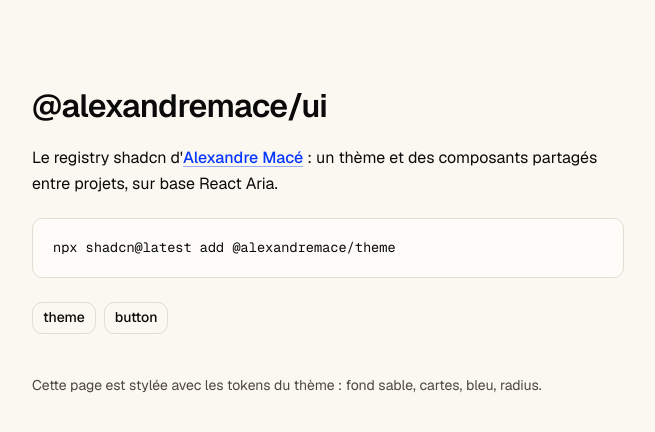
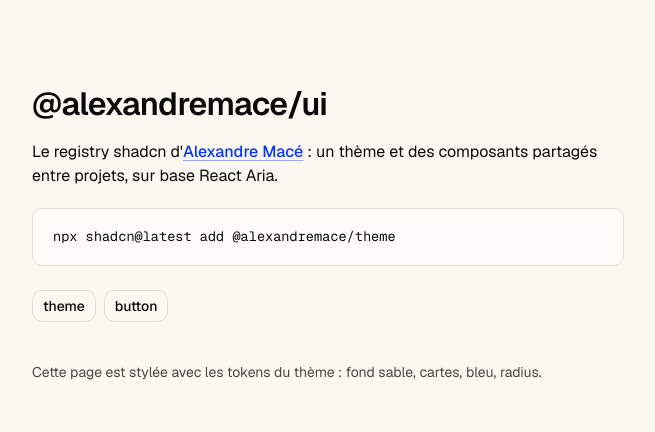
Before and after one commit to alexandre-mace/ui, a Next.js app: page / in a window 1280 px wide. Shown: the top 432 px of the page, without its empty margins (312-967 px from the left). Built offline with nearby package versions, Linux system fonts and the light colour scheme.

Commit message:
fix(page): interligne 1.5, aligné sur la valeur Tailwind des sites

```diff
--- a/app/globals.css
+++ b/app/globals.css
@@ -19,7 +19,7 @@
   margin: 0;
   background: var(--background);
   color: var(--foreground);
-  line-height: 1.65;
+  line-height: 1.5;
   font-size: 16px;
   font-family: var(--font-geist-sans), system-ui, sans-serif;
   /* même lissage que le portfolio : sans lui, macOS rend le texte plus gras */
```
